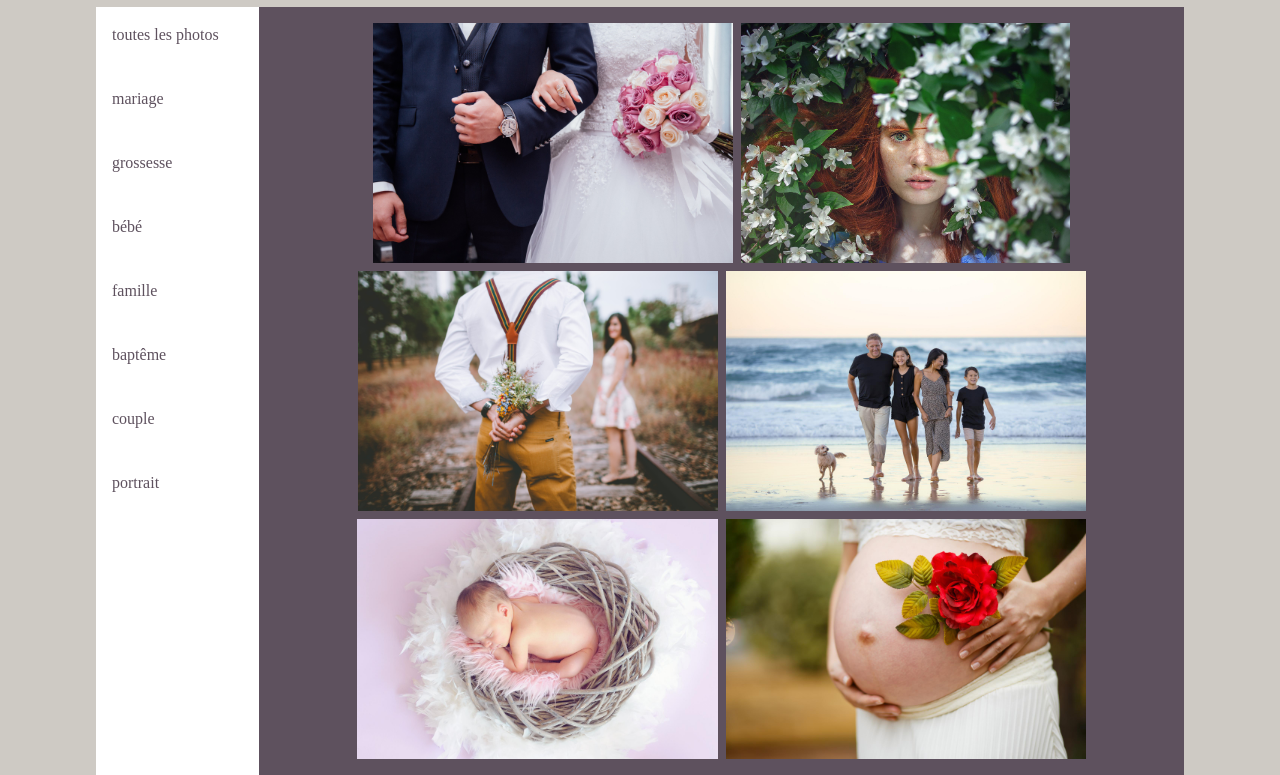
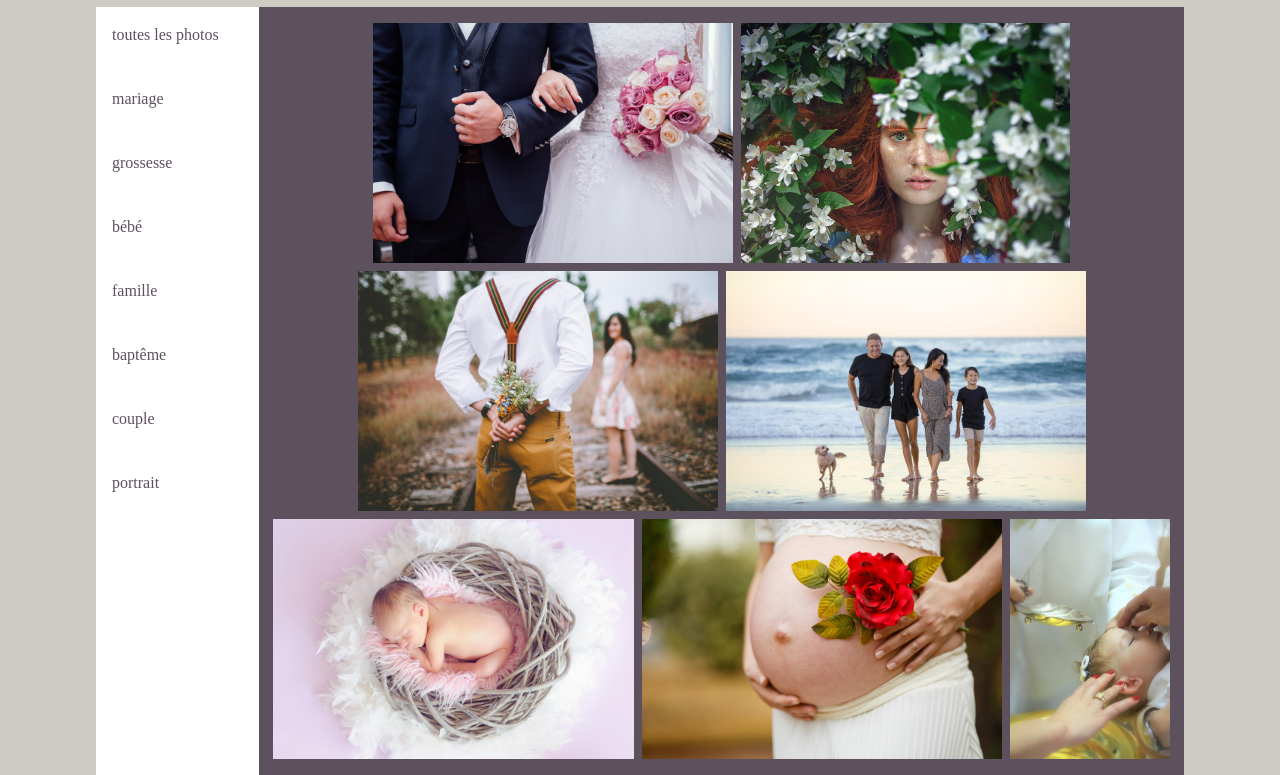
Before and after one commit to CaroVez/photographe, an Eleventy site: page src/galerie.md in a window 1280 px wide. Shown: the part 175-950 px from the top of the page. Built offline with nearby package versions, Linux system fonts and the light colour scheme; Eleventy itself is replaced by a stand-in of ours; files that its build step writes are made by us from their sources; a web font is replaced by a local one.

Commit message:
Update from Forestry.io Charles Cantin updated src/galerie.md

```diff
--- a/src/galerie.md
+++ b/src/galerie.md
@@ -2,4 +2,4 @@
 layout: galerie.njk
 
 ---
-![wedding](/photos/wedding001.jpg)![portrait](/photos/portrait001.jpg)![couple](/photos/couple001.jpg)![family](/photos/family001.jpg)![baby](/photos/baby001.jpg)![pregnancy](/photos/pregnancy001.jpg)
+![wedding](/photos/wedding001.jpg)![portrait](/photos/portrait001.jpg)![couple](/photos/couple001.jpg)![family](/photos/family001.jpg)![baby](/photos/baby001.jpg)![pregnancy](/photos/pregnancy001.jpg)![](/photos/baptism001.jpg)
```
